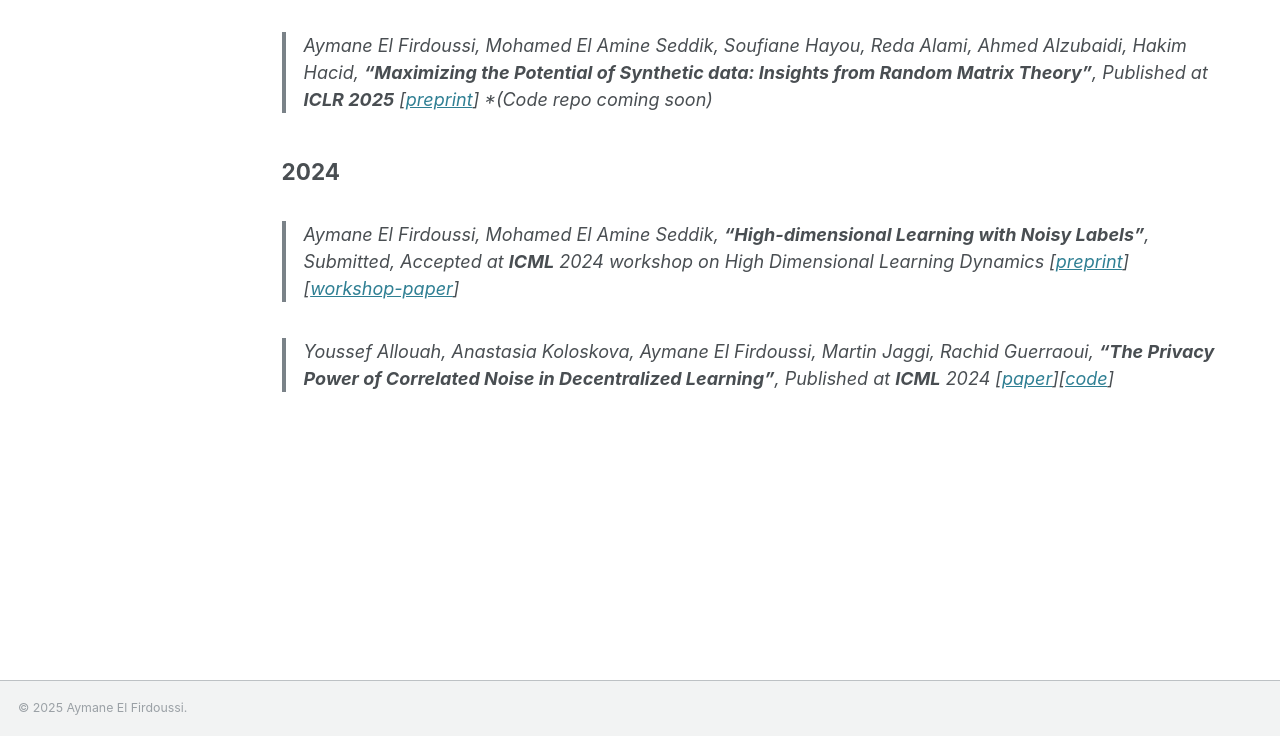
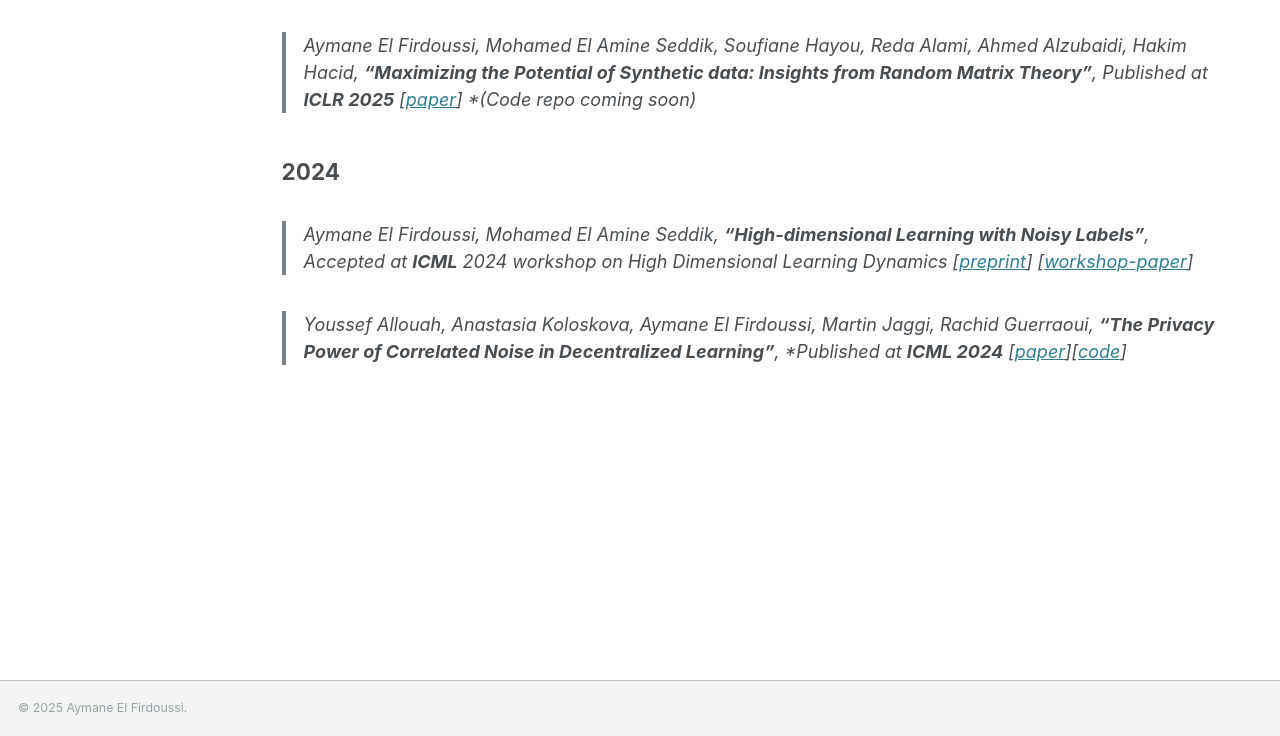
Before and after one commit to elfirdoussilab1/elfirdoussilab1.github.io, a Jekyll site: the page built from _pages/publications.md, in a window 1280 px wide and 946 px high, cut to the strip 210-946 px from the top of the window. Built offline with Jekyll 4.4.1, drawn with Linux system fonts in a browser that asks for light colours.

Commit message:
pushing iclr final paper

```diff
--- a/_pages/publications.md
+++ b/_pages/publications.md
@@ -7,11 +7,11 @@ author_profile: true
 
 2025
 ---
-> Aymane El Firdoussi, Mohamed El Amine Seddik, Soufiane Hayou, Reda Alami, Ahmed Alzubaidi, Hakim Hacid, **"Maximizing the Potential of Synthetic data: Insights from Random Matrix Theory"**, *Published at **ICLR 2025*** [[preprint](https://elfirdoussilab1.github.io/files/ICLR_2025_Final_paper.pdf)] *(Code repo coming soon)
+> Aymane El Firdoussi, Mohamed El Amine Seddik, Soufiane Hayou, Reda Alami, Ahmed Alzubaidi, Hakim Hacid, **"Maximizing the Potential of Synthetic data: Insights from Random Matrix Theory"**, *Published at **ICLR 2025*** [[paper](https://elfirdoussilab1.github.io/files/ICLR_2025_Final_paper.pdf)] *(Code repo coming soon)
 
 2024
 ---
-> Aymane El Firdoussi, Mohamed El Amine Seddik, **"High-dimensional Learning with Noisy Labels"**, *Submitted*, *Accepted at **ICML** 2024 workshop on High Dimensional Learning Dynamics* [[preprint](https://elfirdoussilab1.github.io/files/High_dimensional_Learning_with_Noisy_Labels.pdf)]
+> Aymane El Firdoussi, Mohamed El Amine Seddik, **"High-dimensional Learning with Noisy Labels"**, *Accepted at **ICML** 2024 workshop on High Dimensional Learning Dynamics* [[preprint](https://elfirdoussilab1.github.io/files/High_dimensional_Learning_with_Noisy_Labels.pdf)]
 [[workshop-paper](https://elfirdoussilab1.github.io/files/A_Random_Matrix_Analysis_of_Learning_with_Noisy_Labels.pdf)]
 
-> Youssef Allouah, Anastasia Koloskova, Aymane El Firdoussi, Martin Jaggi, Rachid Guerraoui, **"The Privacy Power of Correlated Noise in Decentralized Learning"**, *Published at **ICML** 2024* [[paper](https://elfirdoussilab1.github.io/files/privacy_power.pdf)][[code](https://github.com/elfirdoussilab1/DECOR)]
+> Youssef Allouah, Anastasia Koloskova, Aymane El Firdoussi, Martin Jaggi, Rachid Guerraoui, **"The Privacy Power of Correlated Noise in Decentralized Learning"**, *Published at **ICML 2024** [[paper](https://elfirdoussilab1.github.io/files/privacy_power.pdf)][[code](https://github.com/elfirdoussilab1/DECOR)]
```
